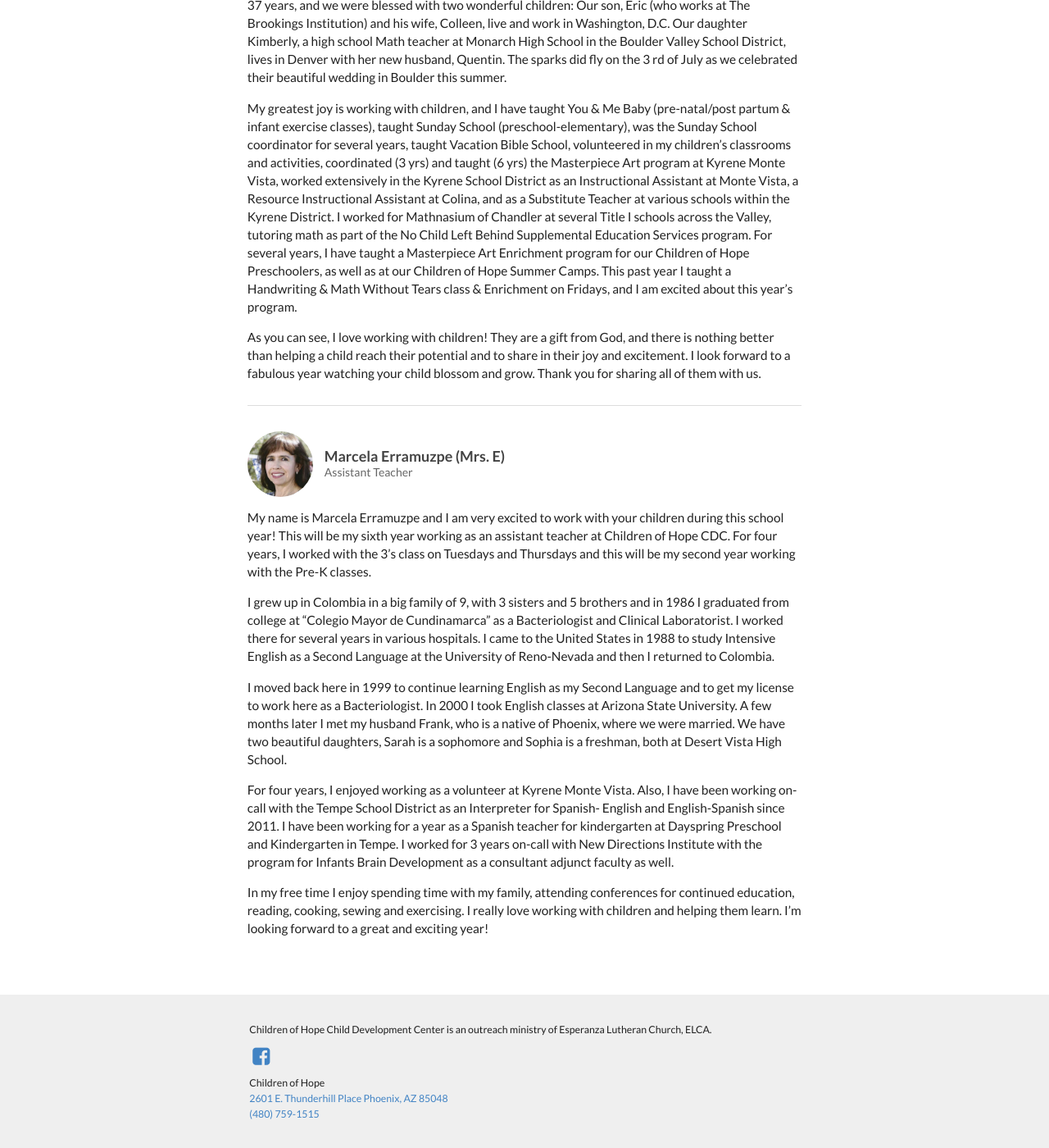
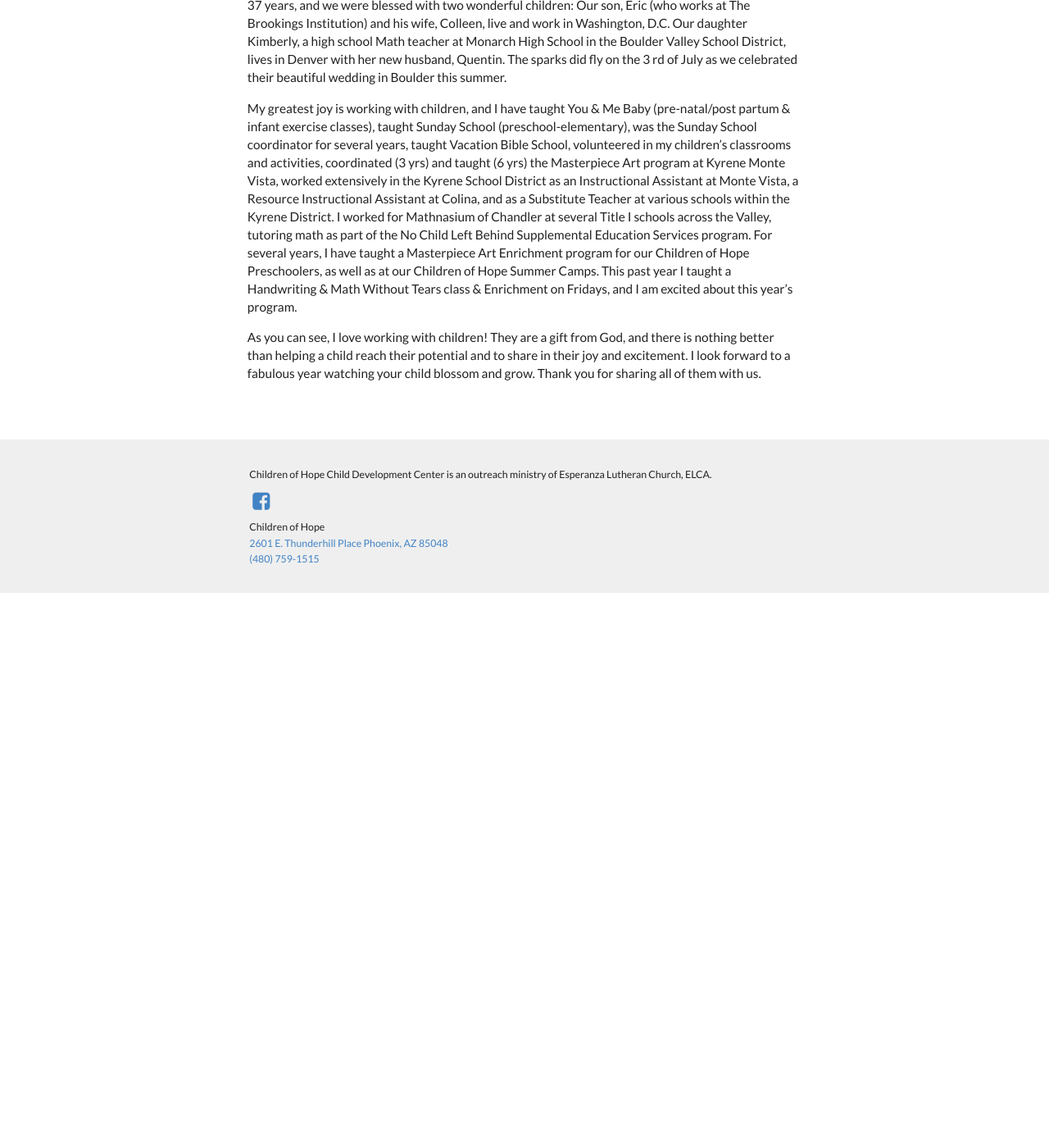
Before and after one commit to childrenofhope/childrenofhope, a Jekyll site: the page built from about/teachers.md, in a window 1280 px wide and 1400 px high, scrolled down 3413 px. Shown: the whole window at 82% size. Built offline with Jekyll 4.4.1, drawn with Linux system fonts in a browser that asks for light colours; after the commit the page ends 4136 px from its top, so only the background shows below that.

Commit message:
Remove bio for Marcela Erramuzpe

```diff
--- a/about/teachers.md
+++ b/about/teachers.md
@@ -204,34 +204,3 @@ Teachers & Staff
 <p>
   As you can see, I love working with children! They are a gift from God, and there is nothing better than helping a child reach their potential and to share in their joy and excitement. I look forward to a fabulous year watching your child blossom and grow. Thank you for sharing all of them with us.
 </p>
-
-<div class="ui section divider"></div>
-
-<h3 class="ui header">
-  <img src="{{ site.baseurl }}/assets/images/teachers/marcela_erramuzpe.png"
-    alt="Marcela Erramuzpe (Mrs. E)" class="ui tiny circular image" />
-  <div class="content">
-    Marcela Erramuzpe (Mrs. E)
-    <div class="sub header">Assistant Teacher</div>
-  </div>
-</h3>
-
-<p>
-My name is Marcela Erramuzpe and I am very excited to work with your children during this school year! This will be my sixth year working as an assistant teacher at Children of Hope CDC. For four years, I worked with the 3’s class on Tuesdays and Thursdays and this will be my second year working with the Pre-K classes.
-</p>
-
-<p>
-I grew up in Colombia in a big family of 9, with 3 sisters and 5 brothers and in 1986 I graduated from college at “Colegio Mayor de Cundinamarca” as a Bacteriologist and Clinical Laboratorist. I worked there for several years in various hospitals. I came to the United States in 1988 to study Intensive English as a Second Language at the University of Reno-Nevada and then I returned to Colombia.
-</p>
-
-<p>
-I moved back here in 1999 to continue learning English as my Second Language and to get my license to work here as a Bacteriologist. In 2000 I took English classes at Arizona State University. A few months later I met my husband Frank, who is a native of Phoenix, where we were married. We have two beautiful daughters, Sarah is a sophomore and Sophia is a freshman, both at Desert Vista High School.
-</p>
-
-<p>
-For four years, I enjoyed working as a volunteer at Kyrene Monte Vista. Also, I have been working on-call with the Tempe School District as an Interpreter for Spanish- English and English-Spanish since 2011. I have been working for a year as a Spanish teacher for kindergarten at Dayspring Preschool and Kindergarten in Tempe. I worked for 3 years on-call with New Directions Institute with the program for Infants Brain Development as a consultant adjunct faculty as well.
-</p>
-
-<p>
-In my free time I enjoy spending time with my family, attending conferences for continued education, reading, cooking, sewing and exercising. I really love working with children and helping them learn. I’m looking forward to a great and exciting year!
-</p>
```
